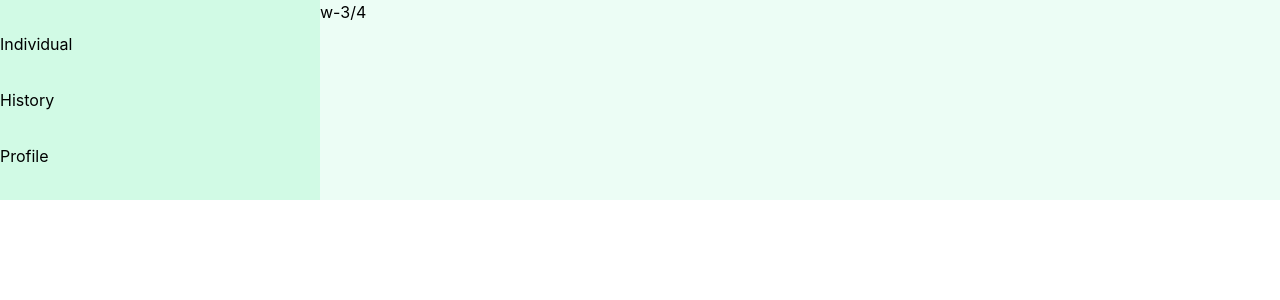
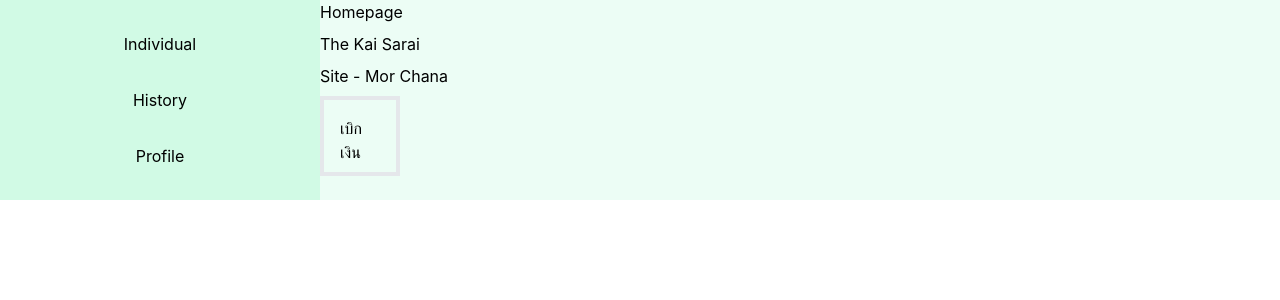
Before and after one commit to Fahlalla/workingrecord-fe, a React (Create React App) app: page / in a window 1280 px wide. Shown: the top 300 px of the page. Built offline with nearby package versions, Linux system fonts and the light colour scheme.

Commit message:
modified Home.js

```diff
--- a/src/page/Home.js
+++ b/src/page/Home.js
@@ -1,12 +1,17 @@
 const Home = () => {
   return (
     <div className="flex ...">
-      <div className="w-1/4 mx- bg-green-100">
+      <div className="w-1/4 text-center bg-green-100">
         <div className="my-8"> Individual</div>
         <div className="my-8">History</div>
         <div className="my-8" >Profile</div>
       </div>
-      <div className="w-3/4 bg-green-50">w-3/4</div>
+      <div className="w-3/4 bg-green-50">Homepage
+      <div className="my-2">The Kai Sarai</div>
+      <div className="my-2">Site - Mor Chana</div>
+      <div className="box-content h-10 w-10 p-4 border-4">เบิกเงิน</div>
+      </div>
+
     </div>
   );
 };
```
